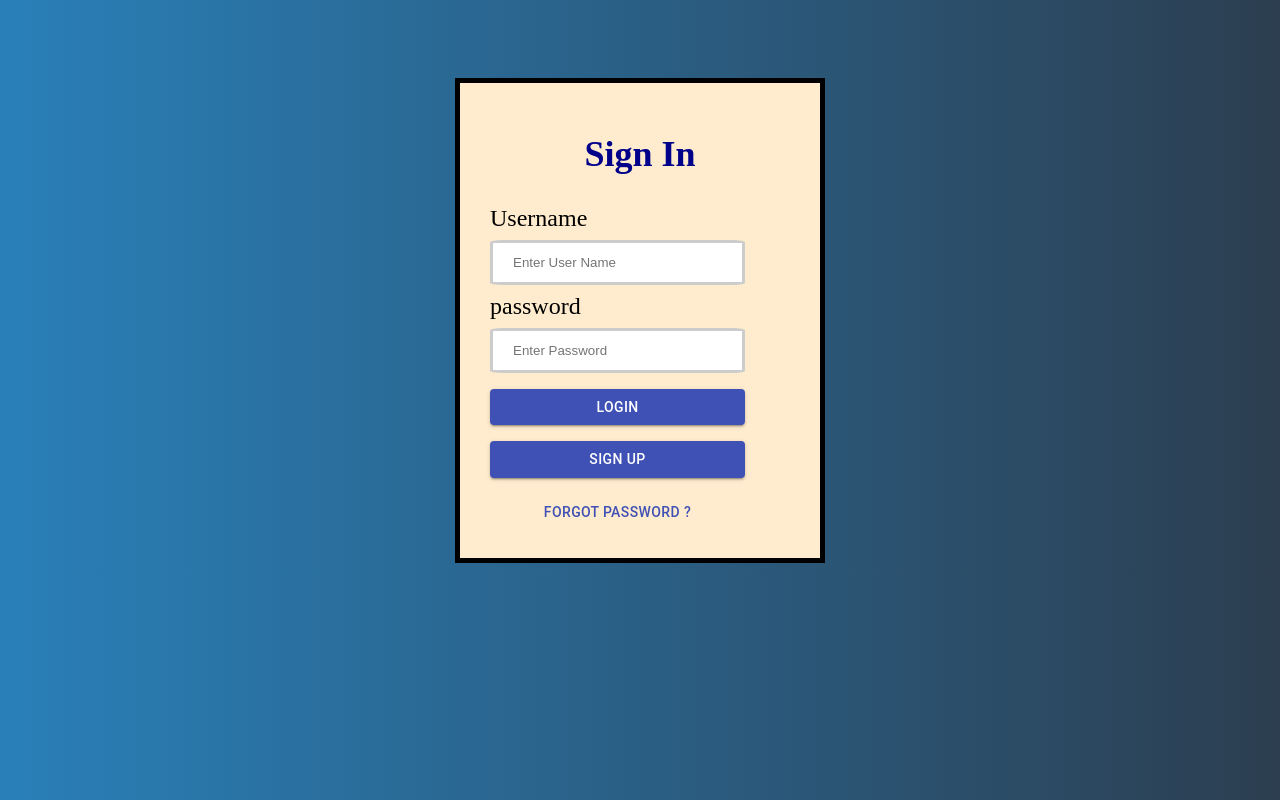
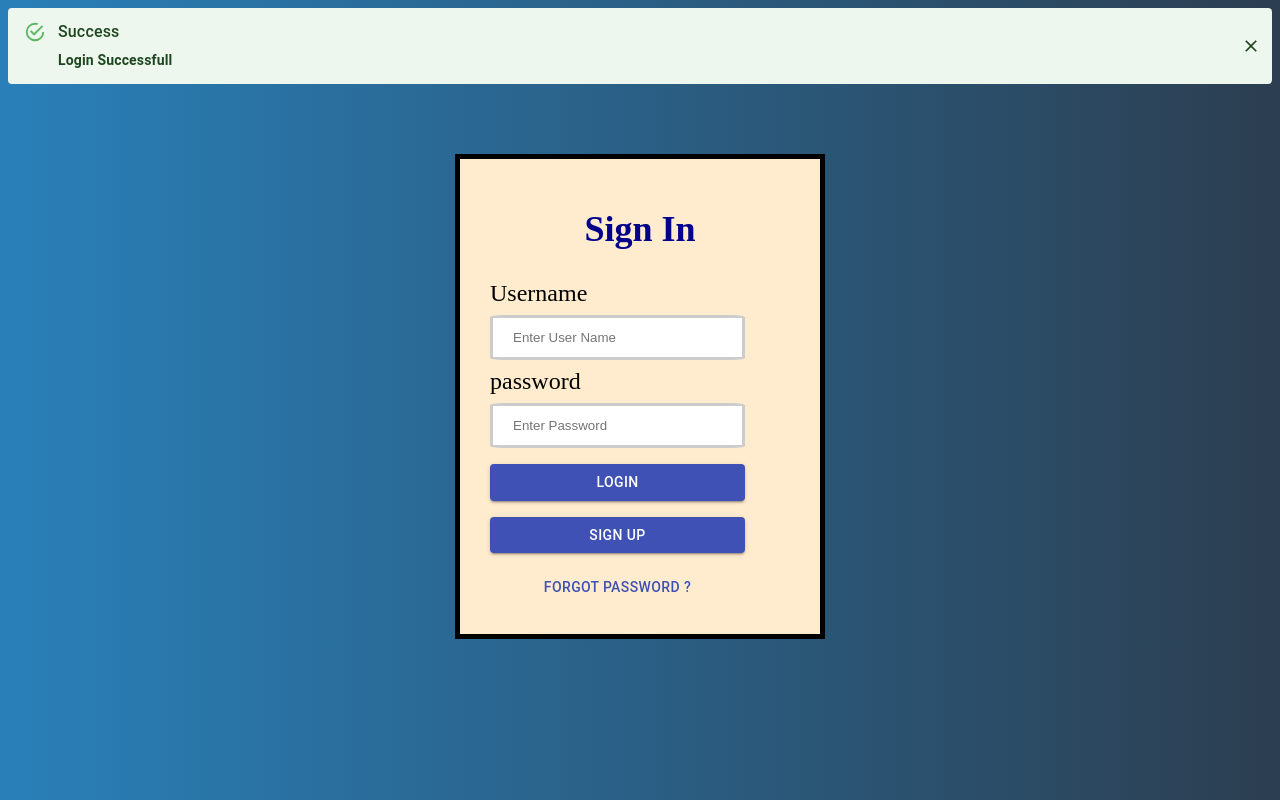
Before and after one commit to pradhyumvyas/JobApplicationTracker, a React (Create React App) app in the folder FrontEnd/job-app-tracker/: page /signin in a window 1280 px wide. Both pictures are taken after a click on the button "LOGIN". Built offline with nearby package versions, Linux system fonts and the light colour scheme.

Commit message:
done with login error and signup message

```diff
--- a/FrontEnd/job-app-tracker/src/user/Signin.js
+++ b/FrontEnd/job-app-tracker/src/user/Signin.js
@@ -1,15 +1,56 @@
-import React from 'react'
+import React,{useState} from 'react'
 import { Button } from '@material-ui/core';
 import { useHistory } from 'react-router-dom';
 import { signin } from '../auth/helper';
+import { Alert, AlertTitle } from '@material-ui/lab';
+
 
 function Signin() {
 
     const history = useHistory();
     const signupPush = () => history.push('/signup')
 
-    return (
-        <div>
+    const [values, setValues] = useState({
+        error:"",
+        sucess:false,
+    })
+    const {error, sucess} = values;
+
+    const errorMessage = () =>{
+        if (values.error === true){
+            return(
+                <Alert severity="error" onClose={() => {}}>
+                    <AlertTitle>Error</AlertTitle>
+                    Something Went Wrong please try again with different — <strong>Email and Username!</strong>
+                </Alert>
+            )
+        }
+    }
+
+
+    const successMessage = () =>{
+        if(values.sucess === true){
+            return (
+                <Alert severity="success" onClose={() => {}}>
+                    <AlertTitle>Success</AlertTitle>
+                    <strong> <a >Login Successfull</a> </strong>
+                </Alert>
+            )
+        }
+    }
+
+    const onLoginSubmit = () => {
+        return(
+            setValues({
+                ...values,
+                sucess:true
+            // alert("gell")
+        })
+        )
+    }
+
+    const signinForm = () =>{
+        return(
             <div className="signinForm">
                 <div className="signin">
                     <form action="">
@@ -20,7 +61,7 @@ function Signin() {
                         <label htmlFor="">password</label>
                         <input type="password" placeholder="Enter Password"/>
 
-                        <Button variant="contained" color="primary" >Login</Button>
+                        <Button variant="contained" color="primary" onClick={onLoginSubmit} >Login</Button>
 
                         <Button variant="contained" color="primary" onClick={signupPush} >Sign Up</Button>
                         <Button color="primary" >Forgot Password ?</Button>
@@ -28,6 +69,14 @@ function Signin() {
                     </form>
                 </div>
             </div>
+        )
+    }
+
+    return(
+        <div>
+            {successMessage()}
+            {errorMessage()}
+            {signinForm()}
         </div>
     )
 }
```
Also changed, not shown: 1 other file (tests, documents, lock files or other folders).
